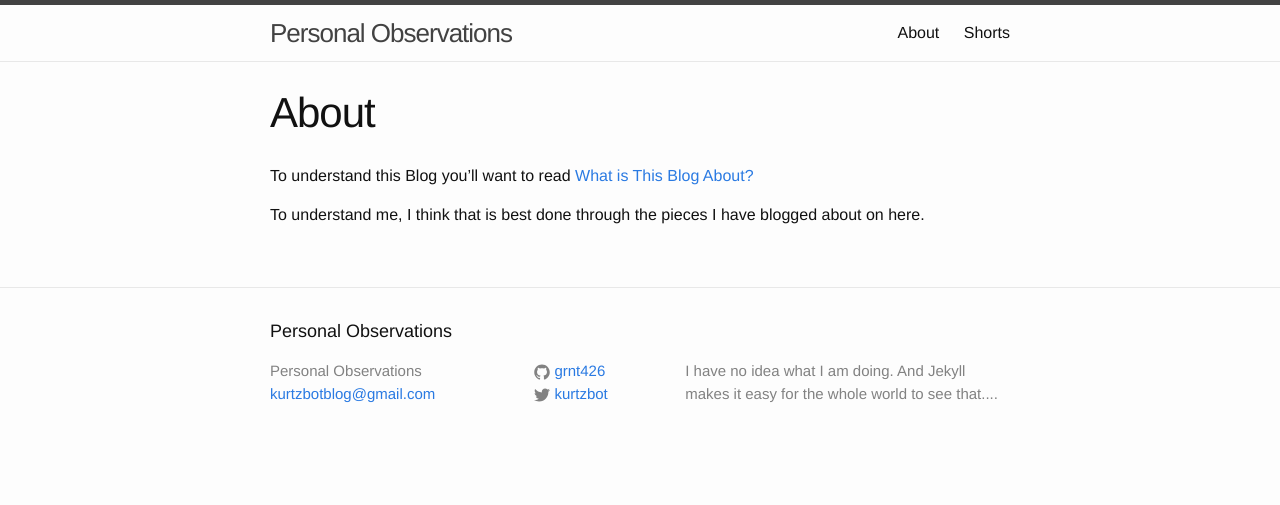
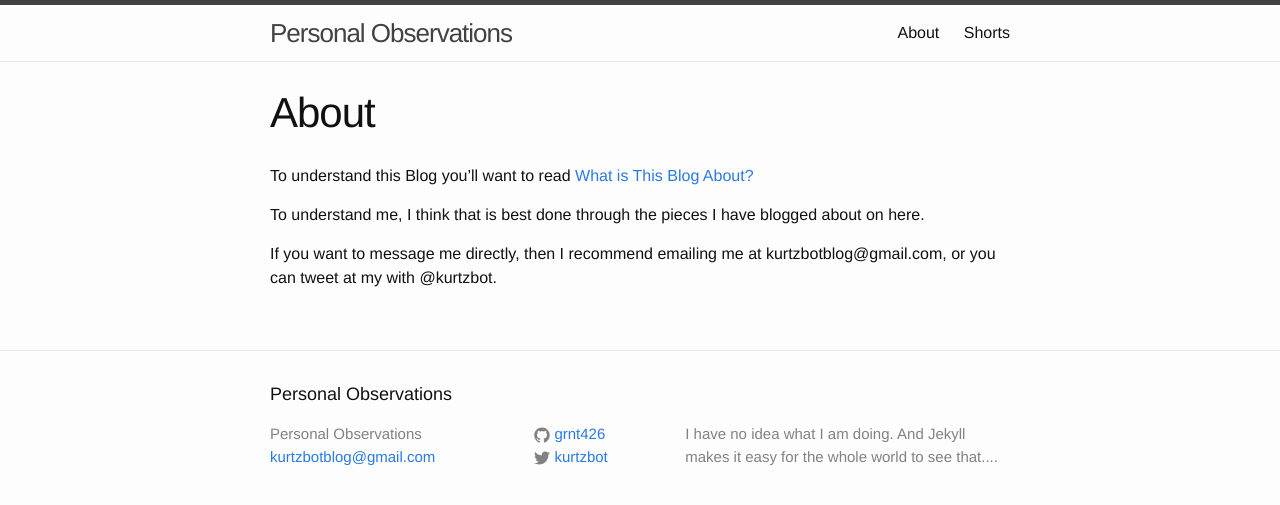
Before and after one commit to grnt426/grnt426.github.io, a Jekyll site: the page built from about.md, in a window 1280 px wide. Shown: the top 505 px of the page. Built offline with Jekyll 4.4.1, drawn with Linux system fonts in a browser that asks for light colours.

Commit message:
Updated About to say how to contact me.

```diff
--- a/about.md
+++ b/about.md
@@ -7,3 +7,5 @@ permalink: /about/
 To understand this Blog you'll want to read [What is This Blog About?]({% post_url 2016-02-03-what-this-blog-is-about %})
 
 To understand me, I think that is best done through the pieces I have blogged about on here.
+
+If you want to message me directly, then I recommend emailing me at kurtzbotblog@gmail.com, or you can tweet at my with @kurtzbot.
```
